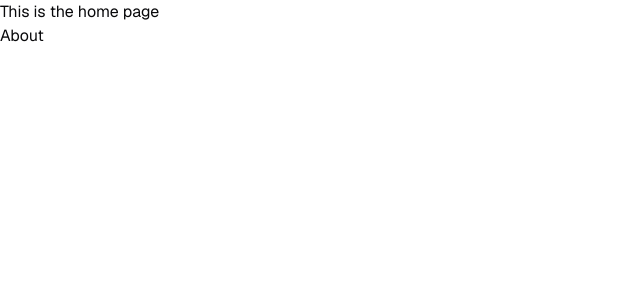
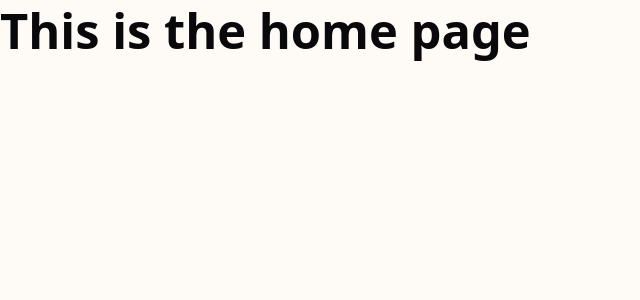
Before and after one commit to memmcolapps/gridflex-admin-portal, a Next.js app: page / in a window 1280 px wide. Shown: the top 300 px of the page, without its empty margins (0-640 px from the left). Built offline with nearby package versions, Linux system fonts and the light colour scheme.

Commit message:
feat: setup style

```diff
--- a/package.json
+++ b/package.json
@@ -33,13 +33,14 @@
     "@types/node": "^20.14.10",
     "@types/react": "^19.0.0",
     "@types/react-dom": "^19.0.0",
+    "autoprefixer": "^10.4.21",
     "axios": "^1.10.0",
     "eslint": "^9.23.0",
     "eslint-config-next": "^15.2.3",
-    "postcss": "^8.5.3",
+    "postcss": "^8.5.6",
     "prettier": "^3.5.3",
     "prettier-plugin-tailwindcss": "^0.6.11",
-    "tailwindcss": "^4.0.15",
+    "tailwindcss": "^4.1.11",
     "tw-animate-css": "^1.3.6",
     "typescript": "^5.8.2",
     "typescript-eslint": "^8.27.0"
--- a/src/app/layout.tsx
+++ b/src/app/layout.tsx
@@ -1,7 +1,6 @@
 import "~/styles/globals.css";
-
 import { type Metadata } from "next";
-import { Geist } from "next/font/google";
+import { Inter } from "next/font/google";
 
 export const metadata: Metadata = {
   title: "GridFlex Admin Portal",
@@ -9,16 +8,16 @@
   icons: [{ rel: "icon", url: "/favicon.ico" }],
 };
 
-const geist = Geist({
+const inter = Inter({
   subsets: ["latin"],
-  variable: "--font-geist-sans",
+  variable: "--font-inter",
 });
 
 export default function RootLayout({
   children,
 }: Readonly<{ children: React.ReactNode }>) {
   return (
-    <html lang="en" className={`${geist.variable}`}>
+    <html lang="en" className={`${inter.variable}`}>
       <body>{children}</body>
     </html>
   );
--- a/src/app/page.tsx
+++ b/src/app/page.tsx
@@ -4,7 +4,6 @@
   return (
     <div>
       <h1>This is the home page</h1>
-      <Link href="/about">About</Link>
     </div>
   );
 }
--- a/src/styles/globals.css
+++ b/src/styles/globals.css
@@ -1,224 +1,184 @@
+/* @import url("https://fonts.googleapis.com/css2?family=Inter:wght@100..900&display=swap"); */
 @import "tailwindcss";
 @import "tw-animate-css";
 
-@custom-variant dark (&:is(.dark *));
-
 @theme {
   --font-sans:
-    var(--font-geist-sans), ui-sans-serif, system-ui, sans-serif,
+    "Inter", var(--font-geist-sans), ui-sans-serif, system-ui, sans-serif,
     "Apple Color Emoji", "Segoe UI Emoji", "Segoe UI Symbol", "Noto Color Emoji";
 }
 
 @theme inline {
-  --radius-sm:
-    calc(var(--radius) - 4px);
-  --radius-md:
-    calc(var(--radius) - 2px);
-  --radius-lg:
-    var(--radius);
-  --radius-xl:
-    calc(var(--radius) + 4px);
-  --color-background:
-    var(--background);
-  --color-foreground:
-    var(--foreground);
-  --color-card:
-    var(--card);
-  --color-card-foreground:
-    var(--card-foreground);
-  --color-popover:
-    var(--popover);
-  --color-popover-foreground:
-    var(--popover-foreground);
-  --color-primary:
-    var(--primary);
-  --color-primary-foreground:
-    var(--primary-foreground);
-  --color-secondary:
-    var(--secondary);
-  --color-secondary-foreground:
-    var(--secondary-foreground);
-  --color-muted:
-    var(--muted);
-  --color-muted-foreground:
-    var(--muted-foreground);
-  --color-accent:
-    var(--accent);
-  --color-accent-foreground:
-    var(--accent-foreground);
-  --color-destructive:
-    var(--destructive);
-  --color-border:
-    var(--border);
-  --color-input:
-    var(--input);
-  --color-ring:
-    var(--ring);
-  --color-chart-1:
-    var(--chart-1);
-  --color-chart-2:
-    var(--chart-2);
-  --color-chart-3:
-    var(--chart-3);
-  --color-chart-4:
-    var(--chart-4);
-  --color-chart-5:
-    var(--chart-5);
-  --color-sidebar:
-    var(--sidebar);
-  --color-sidebar-foreground:
-    var(--sidebar-foreground);
-  --color-sidebar-primary:
-    var(--sidebar-primary);
-  --color-sidebar-primary-foreground:
-    var(--sidebar-primary-foreground);
-  --color-sidebar-accent:
-    var(--sidebar-accent);
-  --color-sidebar-accent-foreground:
-    var(--sidebar-accent-foreground);
-  --color-sidebar-border:
-    var(--sidebar-border);
-  --color-sidebar-ring:
-    var(--sidebar-ring);
+  --radius-sm: calc(var(--radius) - 4px);
+  --radius-md: calc(var(--radius) - 2px);
+  --radius-lg: var(--radius);
+  --radius-xl: calc(var(--radius) + 4px);
+  --color-background: var(--background);
+  --color-foreground: var(--foreground);
+  --color-card: var(--card);
+  --color-card-foreground: var(--card-foreground);
+  --color-popover: var(--popover);
+  --color-popover-foreground: var(--popover-foreground);
+  --color-primary: var(--primary);
+  --color-primary-foreground: var(--primary-foreground);
+  --color-secondary: var(--secondary);
+  --color-secondary-foreground: var(--secondary-foreground);
+  --color-muted: var(--muted);
+  --color-muted-foreground: var(--muted-foreground);
+  --color-accent: var(--accent);
+  --color-accent-foreground: var(--accent-foreground);
+  --color-destructive: var(--destructive);
+  --color-border: var(--border);
+  --color-input: var(--input);
+  --color-ring: var(--ring);
+  --color-chart-1: var(--chart-1);
+  --color-chart-2: var(--chart-2);
+  --color-chart-3: var(--chart-3);
+  --color-chart-4: var(--chart-4);
+  --color-chart-5: var(--chart-5);
+  --color-sidebar: var(--sidebar);
+  --color-sidebar-foreground: var(--sidebar-foreground);
+  --color-sidebar-primary: var(--sidebar-primary);
+  --color-sidebar-primary-foreground: var(--sidebar-primary-foreground);
+  --color-sidebar-accent: var(--sidebar-accent);
+  --color-sidebar-accent-foreground: var(--sidebar-accent-foreground);
+  --color-sidebar-border: var(--sidebar-border);
+  --color-sidebar-ring: var(--sidebar-ring);
 }
 
 :root {
-  --radius:
-    0.625rem;
-  --background:
-    oklch(1 0 0);
-  --foreground:
-    oklch(0.141 0.005 285.823);
-  --card:
-    oklch(1 0 0);
-  --card-foreground:
-    oklch(0.141 0.005 285.823);
-  --popover:
-    oklch(1 0 0);
-  --popover-foreground:
-    oklch(0.141 0.005 285.823);
-  --primary:
-    oklch(0.21 0.006 285.885);
-  --primary-foreground:
-    oklch(0.985 0 0);
-  --secondary:
-    oklch(0.967 0.001 286.375);
-  --secondary-foreground:
-    oklch(0.21 0.006 285.885);
-  --muted:
-    oklch(0.967 0.001 286.375);
-  --muted-foreground:
-    oklch(0.552 0.016 285.938);
-  --accent:
-    oklch(0.967 0.001 286.375);
-  --accent-foreground:
-    oklch(0.21 0.006 285.885);
-  --destructive:
-    oklch(0.577 0.245 27.325);
-  --border:
-    oklch(0.92 0.004 286.32);
-  --input:
-    oklch(0.92 0.004 286.32);
-  --ring:
-    oklch(0.705 0.015 286.067);
-  --chart-1:
-    oklch(0.646 0.222 41.116);
-  --chart-2:
-    oklch(0.6 0.118 184.704);
-  --chart-3:
-    oklch(0.398 0.07 227.392);
-  --chart-4:
-    oklch(0.828 0.189 84.429);
-  --chart-5:
-    oklch(0.769 0.188 70.08);
-  --sidebar:
-    oklch(0.985 0 0);
-  --sidebar-foreground:
-    oklch(0.141 0.005 285.823);
-  --sidebar-primary:
-    oklch(0.21 0.006 285.885);
-  --sidebar-primary-foreground:
-    oklch(0.985 0 0);
-  --sidebar-accent:
-    oklch(0.967 0.001 286.375);
-  --sidebar-accent-foreground:
-    oklch(0.21 0.006 285.885);
-  --sidebar-border:
-    oklch(0.92 0.004 286.32);
-  --sidebar-ring:
-    oklch(0.705 0.015 286.067);
-}
+  --font-base: 16px;
+  --font-scale: 1.25;
+  --font-size-xs: calc(var(--font-base) / var(--font-scale));
+  --font-size-sm: calc(var(--font-base));
+  --font-size-md: calc(var(--font-base) * var(--font-scale));
+  --font-size-lg: calc(
+    var(--font-base) * var(--font-scale) * var(--font-scale)
+  );
+  --font-size-xl: calc(
+    var(--font-base) * var(--font-scale) * var(--font-scale) * var(--font-scale)
+  );
+  --font-size-2xl: calc(
+    var(--font-base) * var(--font-scale) * var(--font-scale) *
+      var(--font-scale) * var(--font-scale)
+  );
+  --font-size-3xl: calc(
+    var(--font-base) * var(--font-scale) * var(--font-scale) *
+      var(--font-scale) * var(--font-scale) * var(--font-scale)
+  );
 
-.dark {
-  --background:
-    oklch(0.141 0.005 285.823);
-  --foreground:
-    oklch(0.985 0 0);
-  --card:
-    oklch(0.21 0.006 285.885);
-  --card-foreground:
-    oklch(0.985 0 0);
-  --popover:
-    oklch(0.21 0.006 285.885);
-  --popover-foreground:
-    oklch(0.985 0 0);
-  --primary:
-    oklch(0.92 0.004 286.32);
-  --primary-foreground:
-    oklch(0.21 0.006 285.885);
-  --secondary:
-    oklch(0.274 0.006 286.033);
-  --secondary-foreground:
-    oklch(0.985 0 0);
-  --muted:
-    oklch(0.274 0.006 286.033);
-  --muted-foreground:
-    oklch(0.705 0.015 286.067);
-  --accent:
-    oklch(0.274 0.006 286.033);
-  --accent-foreground:
-    oklch(0.985 0 0);
-  --destructive:
-    oklch(0.704 0.191 22.216);
-  --border:
-    oklch(1 0 0 / 10%);
-  --input:
-    oklch(1 0 0 / 15%);
-  --ring:
-    oklch(0.552 0.016 285.938);
-  --chart-1:
-    oklch(0.488 0.243 264.376);
-  --chart-2:
-    oklch(0.696 0.17 162.48);
-  --chart-3:
-    oklch(0.769 0.188 70.08);
-  --chart-4:
-    oklch(0.627 0.265 303.9);
-  --chart-5:
-    oklch(0.645 0.246 16.439);
-  --sidebar:
-    oklch(0.21 0.006 285.885);
-  --sidebar-foreground:
-    oklch(0.985 0 0);
-  --sidebar-primary:
-    oklch(0.488 0.243 264.376);
-  --sidebar-primary-foreground:
-    oklch(0.985 0 0);
-  --sidebar-accent:
-    oklch(0.274 0.006 286.033);
-  --sidebar-accent-foreground:
-    oklch(0.985 0 0);
-  --sidebar-border:
-    oklch(1 0 0 / 10%);
-  --sidebar-ring:
-    oklch(0.552 0.016 285.938);
+  --line-height-normal: 1.5;
+  --line-height-tight: 1.25;
+  --line-height-loose: 1.75;
+
+  --spacing-unit: 1rem;
+
+  --radius: 0.625rem;
+
+  --background: #fefaf5;
+  --foreground: oklch(0.141 0.005 285.823);
+  --card: oklch(1 0 0);
+  --card-foreground: oklch(0.141 0.005 285.823);
+  --popover: oklch(1 0 0);
+  --popover-foreground: oklch(0.141 0.005 285.823);
+  --primary: oklch(0.21 0.006 285.885);
+  --primary-foreground: oklch(0.985 0 0);
+  --secondary: oklch(0.967 0.001 286.375);
+  --secondary-foreground: oklch(0.21 0.006 285.885);
+  --muted: oklch(0.967 0.001 286.375);
+  --muted-foreground: oklch(0.552 0.016 285.938);
+  --accent: oklch(0.967 0.001 286.375);
+  --accent-foreground: oklch(0.21 0.006 285.885);
+  --destructive: oklch(0.577 0.245 27.325);
+  --border: oklch(0.92 0.004 286.32);
+  --input: oklch(0.92 0.004 286.32);
+  --ring: oklch(0.705 0.015 286.067);
+  --chart-1: oklch(0.646 0.222 41.116);
+  --chart-2: oklch(0.6 0.118 184.704);
+  --chart-3: oklch(0.398 0.07 227.392);
+  --chart-4: oklch(0.828 0.189 84.429);
+  --chart-5: oklch(0.769 0.188 70.08);
+  --sidebar: oklch(0.985 0 0);
+  --sidebar-foreground: oklch(0.141 0.005 285.823);
+  --sidebar-primary: oklch(0.21 0.006 285.885);
+  --sidebar-primary-foreground: oklch(0.985 0 0);
+  --sidebar-accent: oklch(0.967 0.001 286.375);
+  --sidebar-accent-foreground: oklch(0.21 0.006 285.885);
+  --sidebar-border: oklch(0.92 0.004 286.32);
+  --sidebar-ring: oklch(0.705 0.015 286.067);
 }
 
 @layer base {
   * {
     @apply border-border outline-ring/50;
+    margin: 0;
+    padding: 0;
+    box-sizing: border-box;
   }
+
+  html {
+    font-size: var(--font-base);
+    -webkit-font-smoothing: antialiased;
+    -moz-osx-font-smoothing: grayscale;
+    text-rendering: optimizeLegibility;
+  }
+
   body {
     @apply bg-background text-foreground;
+    font-family: var(--font-sans);
+    font-weight: 400;
+    line-height: var(--line-height-normal);
+    background-color: var(--background);
+  }
+
+  h1,
+  h2,
+  h3,
+  h4,
+  h5,
+  h6 {
+    font-weight: 700;
+    line-height: var(--line-height-tight);
+    margin-bottom: calc(var(--spacing-unit) * 0.5);
+  }
+
+  h1 {
+    font-size: var(--font-size-3xl);
+  }
+  h2 {
+    font-size: var(--font-size-2xl);
+  }
+  h3 {
+    font-size: var(--font-size-xl);
+  }
+  h4 {
+    font-size: var(--font-size-lg);
+  }
+  h5 {
+    font-size: var(--font-size-md);
+  }
+  h6 {
+    font-size: var(--font-size-sm);
+  }
+
+  p {
+    margin-bottom: var(--spacing-unit);
+    line-height: var(--line-height-normal);
+  }
+
+  a {
+    color: var(--primary);
+    text-decoration: none;
+    transition: color 0.2s ease;
+
+    &:hover {
+      color: var(--primary-foreground);
+    }
+  }
+
+  @media (max-width: 768px) {
+    html {
+      font-size: calc(var(--font-base) * 0.9);
+    }
   }
 }
--- /dev/null
+++ b/tailwind.config.js
@@ -0,0 +1,9 @@
+// tailwind.config.js
+
+export default {
+  content: ["./src/**/*.{js,ts,jsx,tsx}", "./app/**/*.{js,ts,jsx,tsx}"],
+  theme: {
+    extend: {},
+  },
+  plugins: [],
+};
```
Also changed, not shown: 1 other file (tests, documents, lock files or other folders).
